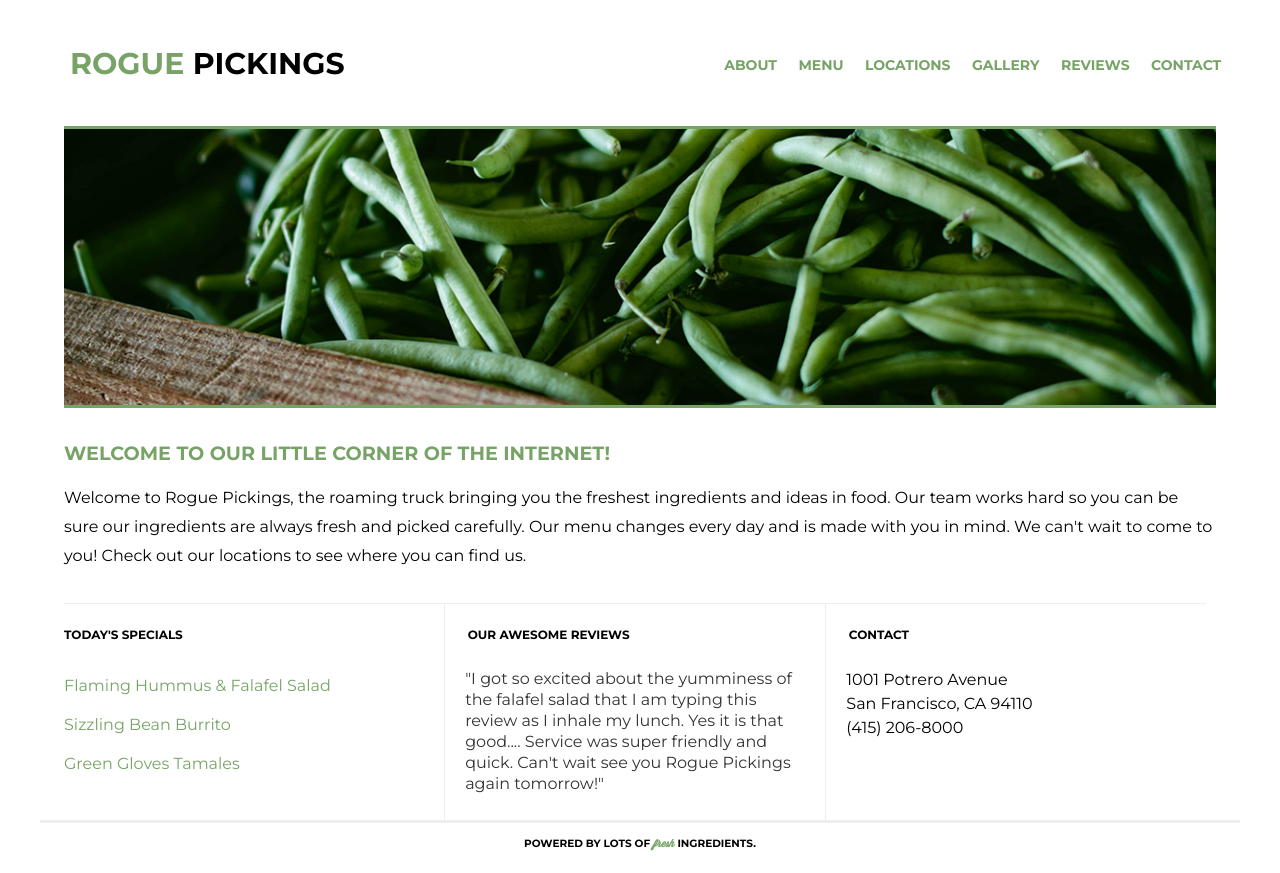
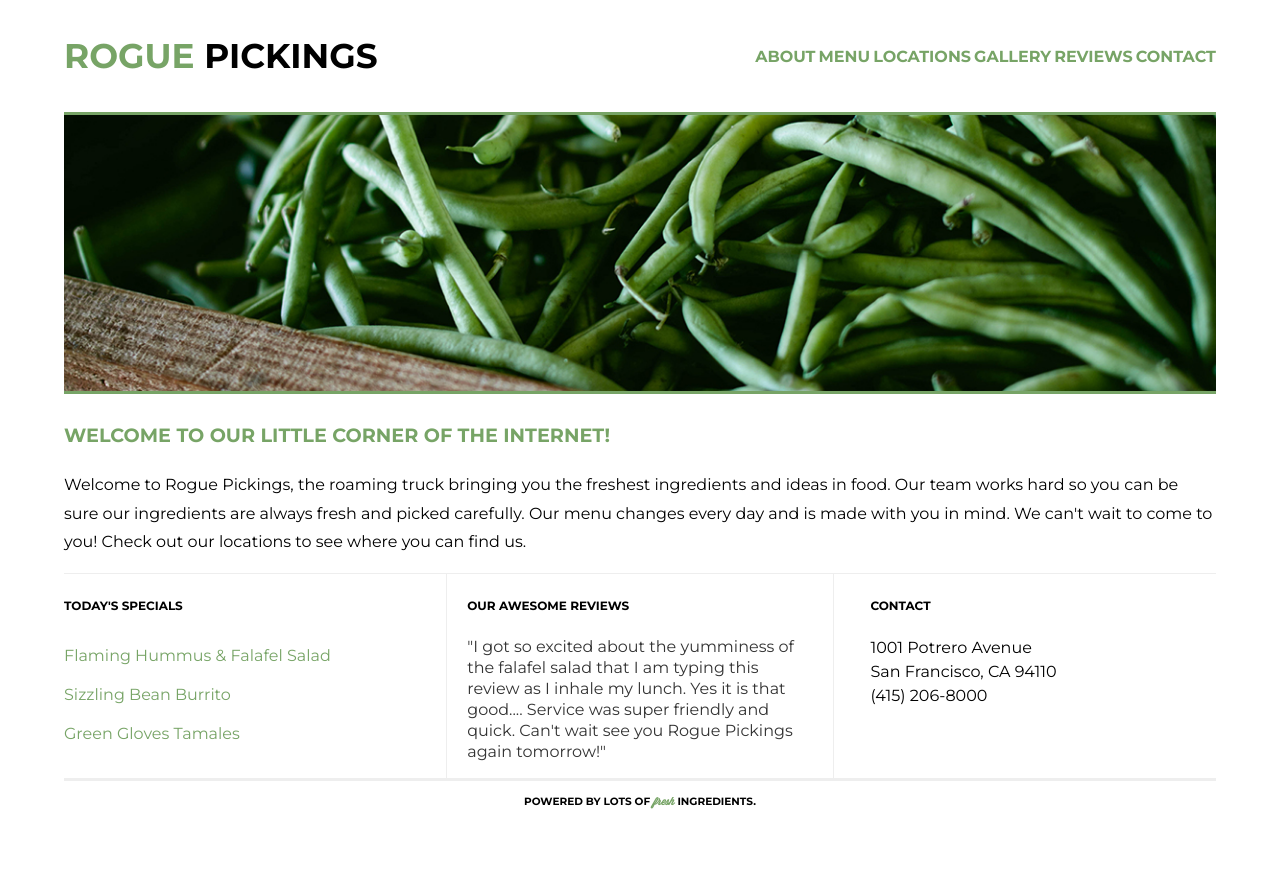
Before and after one commit to egroenwold/flexbox-starter, a plain HTML site: page responsive-rogue-pickings/index.html in a window 1280 px wide. After the commit the page ends 822 px from the top, so only its background shows below. Drawn offline with Linux system fonts and the light colour scheme.

Commit message:
responsive styles fixed

```diff
--- a/responsive-rogue-pickings/css/main.css
+++ b/responsive-rogue-pickings/css/main.css
@@ -10,11 +10,19 @@ html {
 body {
 	font-family: 'Montserrat', Helvetica, Arial, sans-serif;
 	font-size: 1em;
+	display: flex;
+	justify-content: center;
+	align-items: center;
+	flex-flow: row wrap;
 }
 
 .container{
 	max-width: 1200px;
-	margin: 0 auto;
+	width: 90%;
+	display: flex;
+	justify-content: center;
+	align-items: center;
+	flex-flow: row wrap;
 }
 
 h1,
@@ -43,40 +51,52 @@ p {
 	line-height: 1.3125em;
 }
 
+ul {
+	margin: 0;
+}
+
 /*The widths are in a percentage!*/
 header {
-	margin: 0 auto;
-	font-size: 0.875em;
+	width: 100%;
+	display: flex;
+	justify-content: center;
+	align-items: center;
+	flex-flow: row wrap;
+	text-align: center;
 }
 
 header h1 {
-	margin: 1em 1em 0 1em;
-	padding: 0.5em 0;
+	width: 100%;
+	padding: 38px 20px 20px 20px;
+	margin: 0;
 	font-size: 2.143em;
-	text-align: center;
 	border-bottom: 3px solid #77a466;
+	white-space: nowrap;
 }
+
 header h1 span {
 	color: #77a466;
 }
 
 header nav {
-	padding-top: 1em;
+	width: 100%;
+	padding: 20px 0;
 }
+
 header nav ul {
 	margin: 0;
 	padding: 0;
 }
+
 header nav ul li {
 	text-transform: uppercase;
 	font-weight: 700;
 	font-size: 1em;
-	padding: 1em .625em;
+	padding: 10px 0;
 	list-style: none;
-	text-align: center;
 }
 
-header nav ul li a{
+header nav ul li a {
 	text-decoration: none;
 	color:#77a466;
 }
@@ -84,12 +104,10 @@ header nav ul li a{
 /*The widths are in a percentage!*/
 .top-section,
 .bottom-section {
-	margin: 0 auto;
-	padding: 1em 1.5em 0 1.5em;
-}
-
-.top-section {
-	font-size: 1em;
+	display: flex;
+	justify-content: center;
+	align-items: center;
+	flex-flow: row wrap;
 }
 
 .main-image img {
@@ -102,21 +120,20 @@ header nav ul li a{
 	text-align: left;
 	color: #77a466;
 	font-size: 1.2em;
-	padding-top: 0.5em;
+	padding: 5px 0;
 }
+
 .main-title p {
+	padding: 0;
 	font-size: 1em;
 	line-height: 1.8em;
-}
-
-.bottom-section {
-	font-size: 1em;
 }
 
 .section-one,
 .section-two,
 .section-three {
 	border-top: 1px solid #eee;
+	width: 100%;
 }
 
 .section-one h4 {
@@ -151,10 +168,15 @@ header nav ul li a{
 /*The widths are in a percentage!*/
 footer {
 	border-top: 3px solid #eee;
-	margin: 0 auto;
+	width: 100%;
 	text-align: center;
-	font-size: 0.875em
+	font-size: 0.875em;
+	display: flex;
+	justify-content: center;
+	align-items: center;
+	flex-flow: row wrap;
 }
+
 footer span {
 	font-family: 'Wisdom Script', cursive;
 	text-transform: lowercase;
@@ -165,74 +187,53 @@ footer span {
 @media all and (min-width:768px) {
 	/* Tablet styles here */
 
+	.bottom-section {
+		display: flex;
+		justify-content: space-between;
+		align-items: flex-start;
+		border-top: 1px solid #eee;
+	}
+
 	.section-one,
 	.section-two,
 	.section-three {
-		width: 33%;
-		height: auto;
-		float: left;
+		flex-basis: 30%;
+		border-top: none;
+
 	}
 
 	.section-two {
 		border-left: 1px solid #eee;
 		border-right: 1px solid #eee;
+		padding: 0 20px;
 	}
 
-	.section-two h4,
-	.section-three h4 {
-		padding: 0.625em 0 0 1.875em;
-	}
-
-	.reviews,
-	.address {
-		padding: 0.625em 1.25em;
-	}
-
-	footer {
-		height: 3.5715em;
-		clear: both;
-	}
 }
 
-@media all and (min-width:940px) {
+@media all and (min-width:1200px) {
 	/* Desktop styles here */
 
 	header {
-		height: 7.857em;
-		margin: 0 auto;
-	}
+		justify-content: space-between;
+		height: 7em;
+	  }
 
 	header h1 {
+		width: 30%;
+		padding: 0;
 		border-bottom: none;
-		float: left;
+		text-align: left;
 	}
 
 	header nav {
-		float: right;
-	padding: 4em .715em 0 0;
+		width: 40%;
+	  }
+
+	header nav ul {
+		display: flex;
+		justify-content: space-between;
+
+
 	}
 
-	header nav ul li {
-		display: inline;
-	}
-
-	.top-section,
-	.bottom-section {
-		margin: 0 auto;
-		clear: both;
-	}
-
-	.main-image {
-		height: auto;
-		float: left;
-	}
-
-	.main-title {
-		height: auto;
-		float: left;
-	}
-
-	.section-one h4 {
-		padding: 0.625em 0;
-	}
 }
--- a/responsive-rogue-pickings/index.html
+++ b/responsive-rogue-pickings/index.html
@@ -12,8 +12,8 @@
     <body>
         <div class="container">
             <header>
-                <h1><span>rogue</span> pickings</h1>
-                <nav>
+                <h1 class="header-items"><span>rogue</span> pickings</h1>
+                <nav class="header-items">
                     <ul>
                         <li>
                             <a href="">About</a>
```
